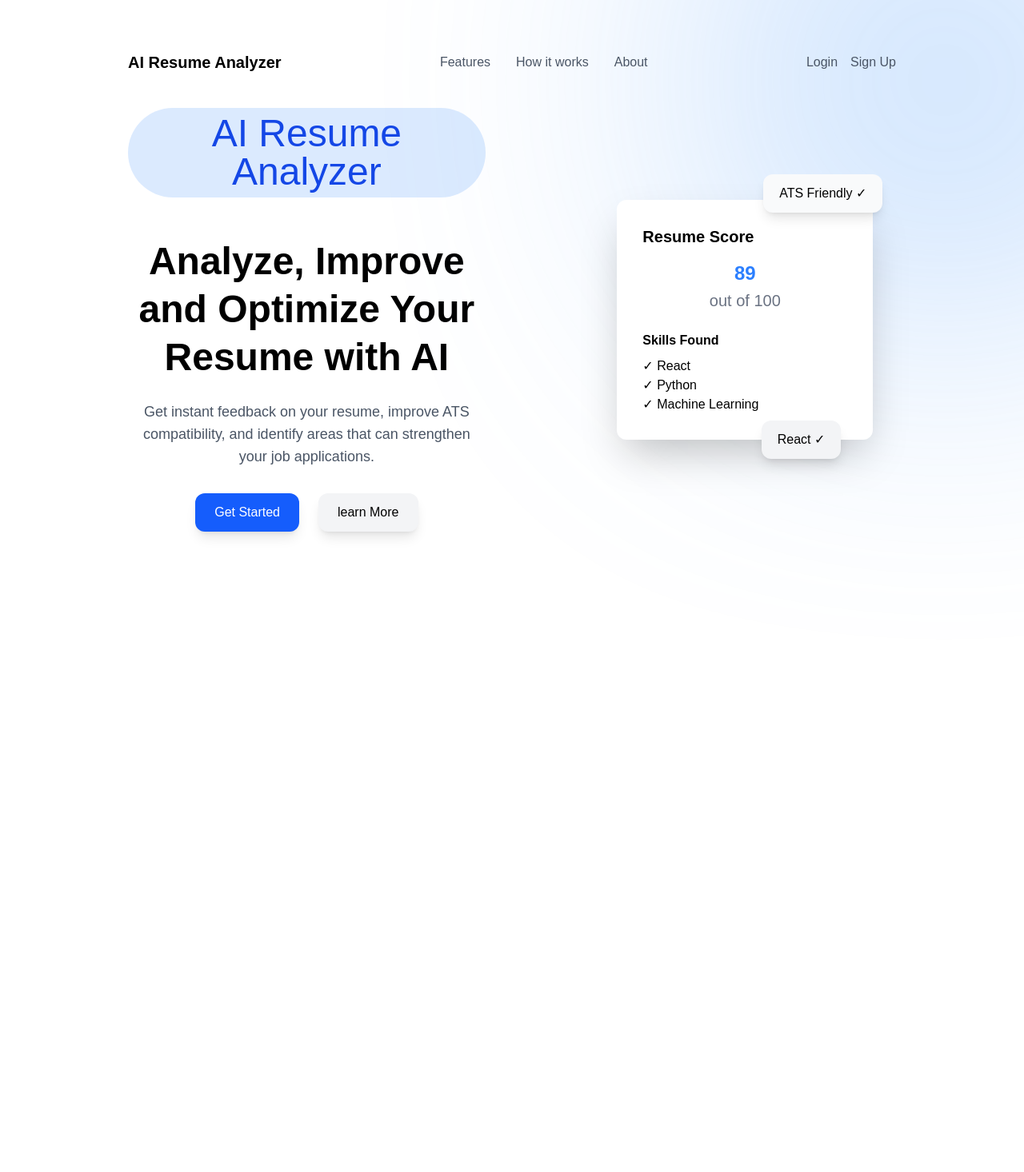
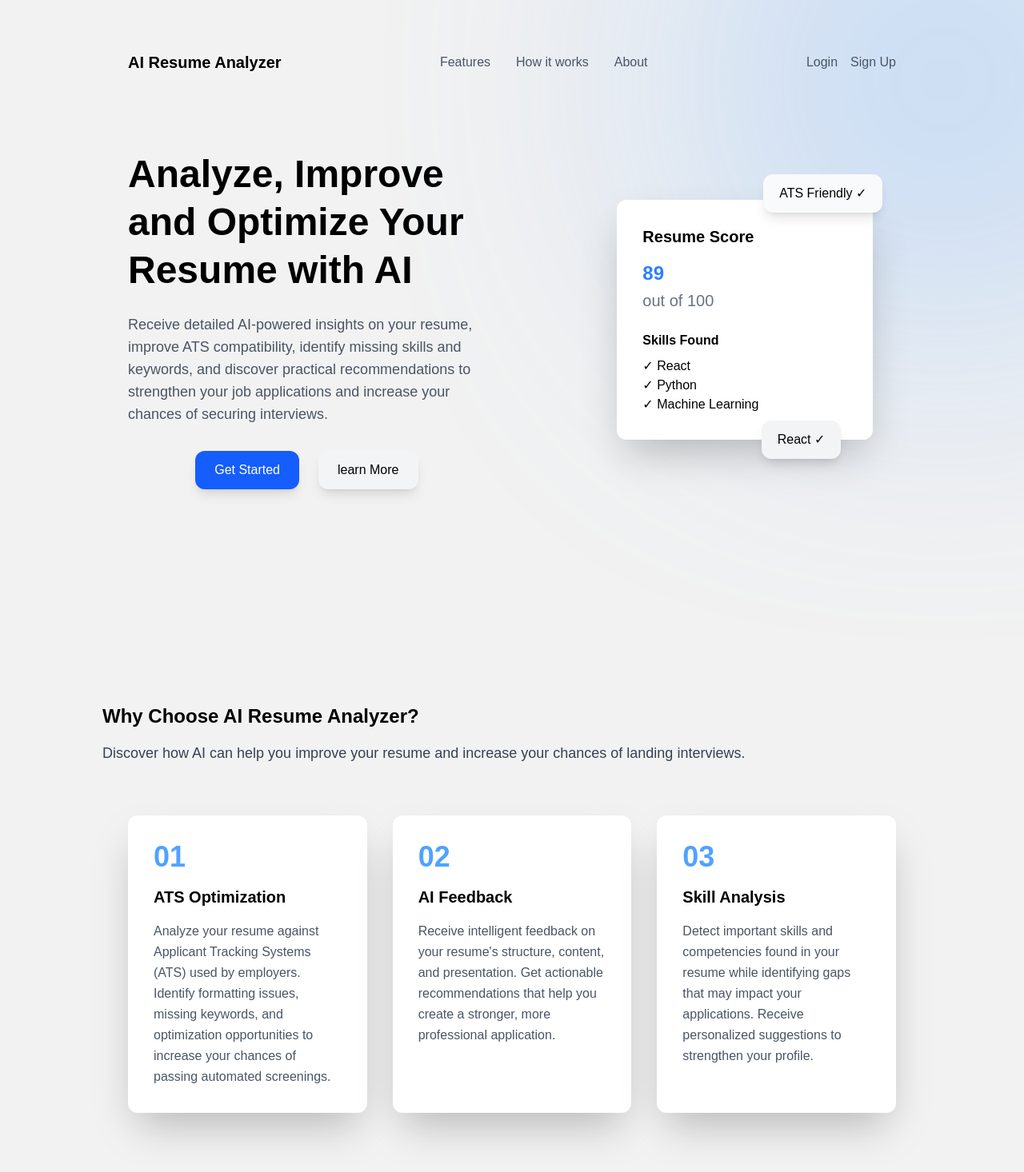
Before and after one commit to AdamShreim/AI-Resume-Analyzer, a React app in the folder frontend/: page / in a window 1280 px wide. Shown: the top 1466 px of the page at 80% size. Before the commit the page ends 800 px from the top, so only its background shows below. Built offline with nearby package versions, Linux system fonts and the light colour scheme; the HTML template or start-up script is replaced by a standard one.

Commit message:
Added feature section

```diff
--- a/frontend/src/App.css
+++ b/frontend/src/App.css
@@ -3,11 +3,7 @@ body {
   font-family: Arial, Helvetica, sans-serif;
 }
 
-h1 {
+/* h1 {
   text-align: center;
-  margin-top: 50px;
-}
-
-p {
-  text-align: center;
-}
+  mragin-top: 50px;
+} */
--- a/frontend/src/pages/Home.jsx
+++ b/frontend/src/pages/Home.jsx
@@ -2,24 +2,81 @@ import { Link } from "react-router-dom";
 import { useState, useEffect } from "react";
 import "../styles/Home.css";
 
+function Feature() {
+  return (
+    <section id="features" className="w-[80%] mx-auto min-h-screen py-20">
+      <div className="z-50 relative">
+        <div className="mb-16">
+          <p className="font-bold text-2xl">Why Choose AI Resume Analyzer?</p>
+          <p className="text-lg mt-4 text-gray-700">
+            Discover how AI can help you improve your resume and increase your
+            chances of landing interviews.
+          </p>
+        </div>
+
+        <div className="grid grid-cols-3 gap-8 mx-8">
+          {/* first card*/}
+          <div className="bg-white rounded-xl p-8 shadow-2xl transition duration-300 hover:-translate-y-1 text-left">
+            <p className="font-extrabold text-4xl mb-4 text-blue-400">01</p>
+            <h2 className="text-xl font-bold mb-4">ATS Optimization</h2>
+            <p className="text-gray-600 leading-relaxed mt-4">
+              Analyze your resume against Applicant Tracking Systems (ATS) used
+              by employers. Identify formatting issues, missing keywords, and
+              optimization opportunities to increase your chances of passing
+              automated screenings.
+            </p>
+          </div>
+
+          {/* second card*/}
+          <div className="bg-white rounded-xl p-8 shadow-2xl transition duration-300 hover:-translate-y-1 text-left">
+            <p className="font-extrabold text-4xl mb-4 text-blue-400">02</p>
+            <h2 className="text-xl font-bold mb-4">AI Feedback</h2>
+            <p className="text-gray-600 leading-relaxed mt-4">
+              Receive intelligent feedback on your resume's structure, content,
+              and presentation. Get actionable recommendations that help you
+              create a stronger, more professional application.
+            </p>
+          </div>
+
+          {/* third card*/}
+          <div className="bg-white rounded-xl p-8 shadow-2xl transition duration-300 hover:-translate-y-1 text-left">
+            <p className="font-extrabold text-4xl mb-4 text-blue-400">03</p>
+            <h2 className="text-xl font-bold mb-4">Skill Analysis</h2>
+            <p className="text-gray-600 leading-relaxed mt-4">
+              Detect important skills and competencies found in your resume
+              while identifying gaps that may impact your applications. Receive
+              personalized suggestions to strengthen your profile.
+            </p>
+          </div>
+        </div>
+      </div>
+    </section>
+  );
+}
+
 function Hero() {
   return (
-    <section className=" w-[80%] mx-auto min-h-screen flex items-center justify-between gap-16">
+    <section
+      id="Hero"
+      className=" w-[80%] mx-auto min-h-screen flex items-center justify-between gap-16"
+    >
       {/* left side */}
       <div className="w-1/2 flex justify-start text-left">
         <div className="max-w-xl">
-          <div className="items-center">
+          {/* <div className="text-left">
             <p className="ml-8 px-4 py-2 mb-6 rounded-full bg-blue-100 text-blue-700 font-medium text-5xl">
               AI Resume Analyzer
             </p>
-          </div>
-          <div className="t">
+          </div> */}
+          <div className="text-left">
             <h1 className="text-4xl md:text-5xl font-bold leading-tight mb-6 ml-8">
               Analyze, Improve and Optimize Your Resume with AI
             </h1>
-            <p className="text-gray-600 text-lg mb-8 ml-8">
-              Get instant feedback on your resume, improve ATS compatibility,
-              and identify areas that can strengthen your job applications.
+            <p className="text-gray-600 text-lg mb-8 ml-8 text-left">
+              Receive detailed AI-powered insights on your resume, improve ATS
+              compatibility, identify missing skills and keywords, and discover
+              practical recommendations to strengthen your job applications and
+              increase your chances of securing interviews.
             </p>
           </div>
           <div className="flex gap-6 justify-center ml-8">
@@ -66,7 +123,7 @@ function Hero() {
 function Navbar({ showNavbar }) {
   return (
     <nav
-      className={`top-6 fixed left-1/2 -translate-x-1/2 z-50 flex w-[80%] mx-auto mt-6 px-8 py-4 rounded-2xl justify-between items-center transition-all duration-300 ${showNavbar ? "translate-y-0 opacity-100" : "translate-y-32 opacity-0"}`}
+      className={`top-6 fixed left-1/2 -translate-x-1/2 z-50 flex w-[80%] mx-auto mt-6 px-8 py-4 rounded-2xl justify-between items-center transition-all duration-300 ${showNavbar ? "translate-y-0 opacity-100" : "translate-y-8 opacity-0"}`}
     >
       <Link to="/" className="text-xl font-bold">
         AI Resume Analyzer
@@ -121,6 +178,7 @@ export default function Home() {
     <div className="home-page relative min-h-screen">
       <Navbar showNavbar={showNavbar} />
       <Hero />
+      <Feature />
     </div>
   );
 }
--- a/frontend/src/styles/Home.css
+++ b/frontend/src/styles/Home.css
@@ -1,13 +1,13 @@
 .home-page {
   min-height: 100vh;
-  background: white;
+  background: #f2f2f2;
   position: relative;
   overflow: hidden;
 }
 
 .home-page::before {
   content: "";
-  position: absolute;
+  position: fixed;
 
   top: -200px;
   right: -200px;
```
